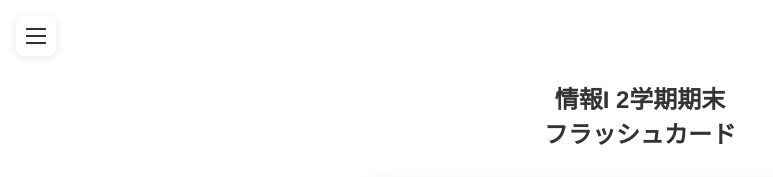
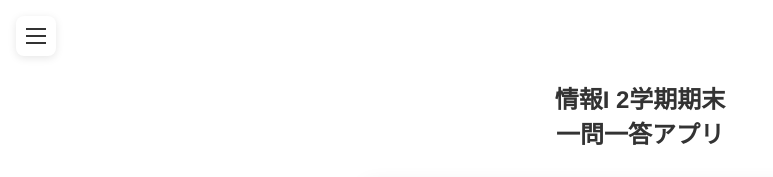
Before and after one commit to Kisaraki2021/OTH-Information-I, a plain HTML site: page docs/flashcard/index.html in a window 1280 px wide. Shown: the top 177 px of the page, without its empty margins (0-773 px from the left). Drawn offline with Linux system fonts and the light colour scheme.

Commit message:
フラッシュカードって名前ださくね？

```diff
--- a/docs/flashcard/index.html
+++ b/docs/flashcard/index.html
@@ -4,7 +4,7 @@
 <head>
     <meta charset="UTF-8">
     <meta name="viewport" content="width=device-width, initial-scale=1.0">
-    <title>情報I 2学期期末 フラッシュカード</title>
+    <title>情報I 2学期期末 一問一答アプリ</title>
     <link rel="stylesheet" href="style.css">
 </head>
 
@@ -27,7 +27,7 @@
     </div>
 
     <div class="container">
-        <h1>情報I 2学期期末<br>フラッシュカード</h1>
+        <h1>情報I 2学期期末<br>一問一答アプリ</h1>
 
         <div class="home-menu">
             <a href="learn.html" class="home-card">
```
